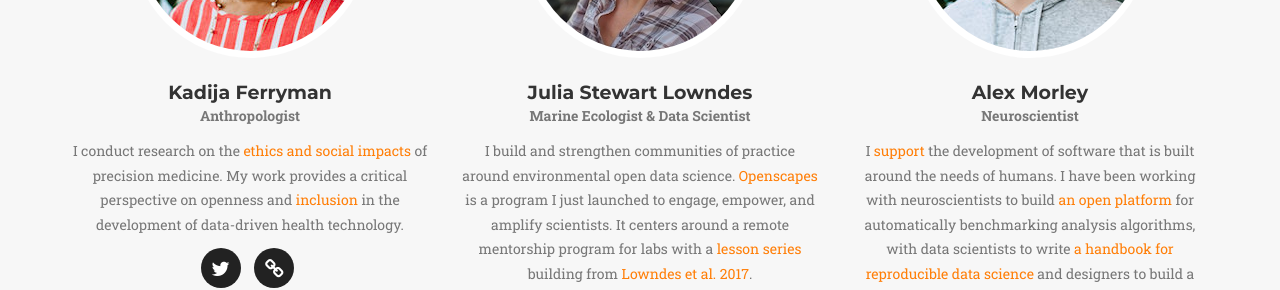
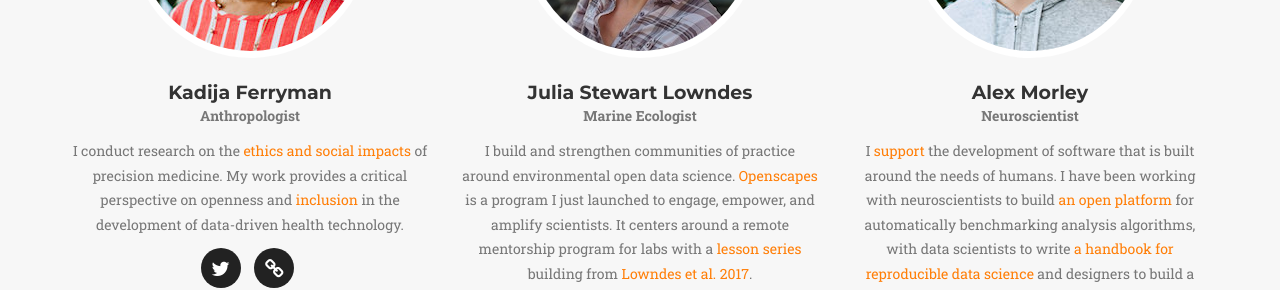
Before and after one commit to iamciera/mozillasci2019, a Jekyll site: the page built from index.html, in a window 1280 px wide and 900 px high, scrolled down 1651 px. Shown: the part 154-444 px from the top of the window. Built offline with Jekyll 4.4.1, drawn with Linux system fonts in a browser that asks for light colours; some web fonts are replaced.

Commit message:
just mar eco

```diff
--- a/_config.yml
+++ b/_config.yml
@@ -20,7 +20,7 @@ people:
 
 - name: Julia Stewart Lowndes
   pic: Julia
-  position: Marine Ecologist & Data Scientist
+  position: Marine Ecologist
   text: I build and strengthen communities of practice around environmental open data science. <a href="https://openscapes.org">Openscapes</a> is a program I just launched to engage, empower, and amplify scientists. It centers around a remote mentorship program for labs with a <a href="https://openscapes.github.io/series/">lesson series</a> building from <a href="https://www.nature.com/articles/s41559-017-0160">Lowndes et al. 2017</a>.
   social:
     - title: twitter
```
